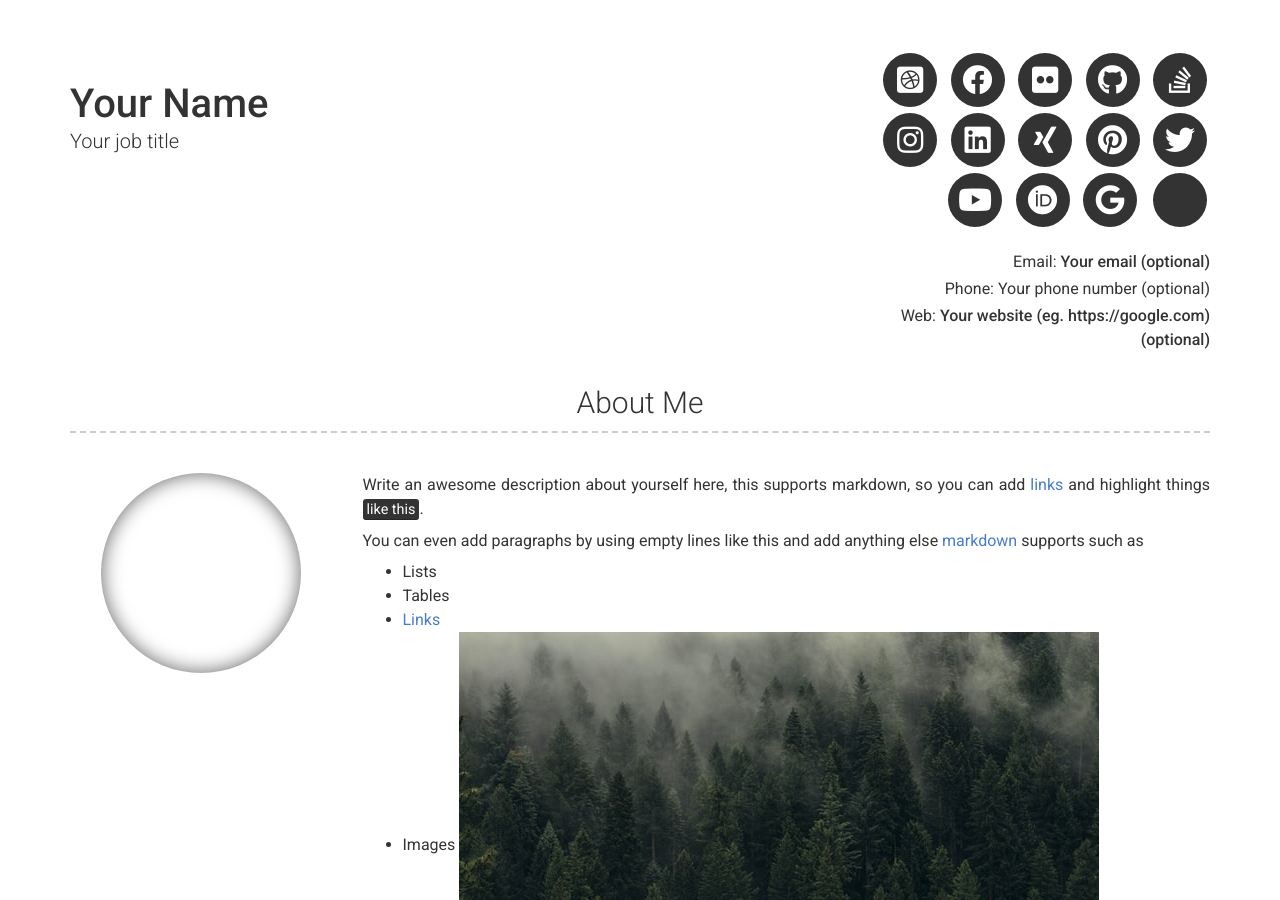
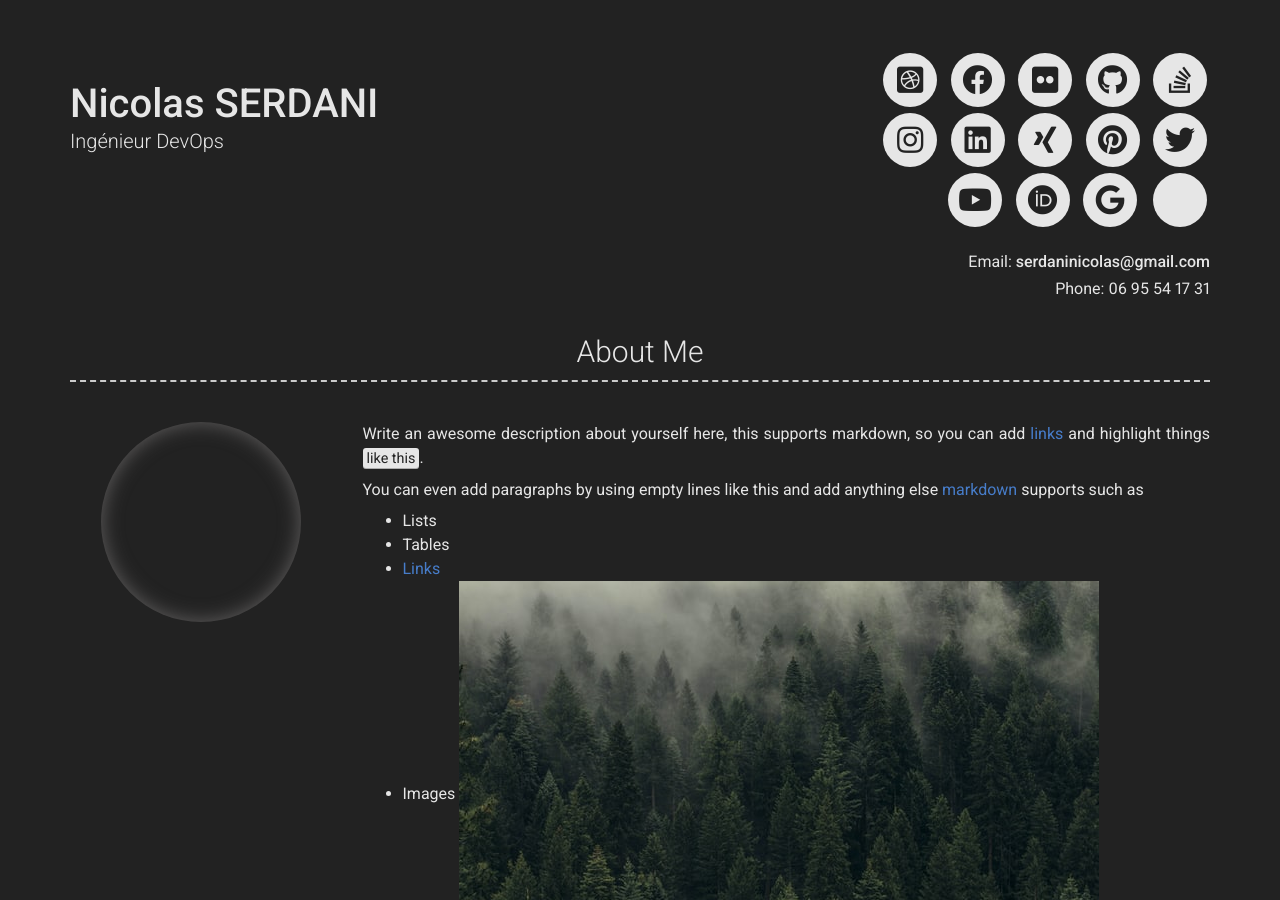
Before and after one commit to SERDANI/serdaninicolas.github.io, a Jekyll site: the page built from index.md, in a window 1280 px wide and 900 px high. Built offline with Jekyll 4.4.1, drawn with Linux system fonts in a browser that asks for light colours; nearby versions of some CDN libraries; some of the changed text lies outside the part shown.

Commit message:
Update _config.yml

```diff
--- a/_config.yml
+++ b/_config.yml
@@ -8,17 +8,17 @@ baseurl: "/serdaninicolas.github.io"
 version: 2
 
 # Personal info
-name: Your Name
-title: Your job title
-email: Your email (optional)
-# email_title: Email (Email title override)
-phone: Your phone number (optional)
-# phone_title: Phone (Phone title override)
-website: Your website (eg. https://google.com)(optional)
+name: Nicolas SERDANI
+title: Ingénieur DevOps
+email: serdaninicolas@gmail.com
+email_title: Email
+phone: 06 95 54 17 31
+phone_title: Phone
+# website: Your website (eg. https://google.com)(optional)
 # website_title: Web (Website title override)
 
 # Dark Mode (true/false/never)
-darkmode: false
+darkmode: true
 
 # Social links
 twitter_username: jekyllrb
```
